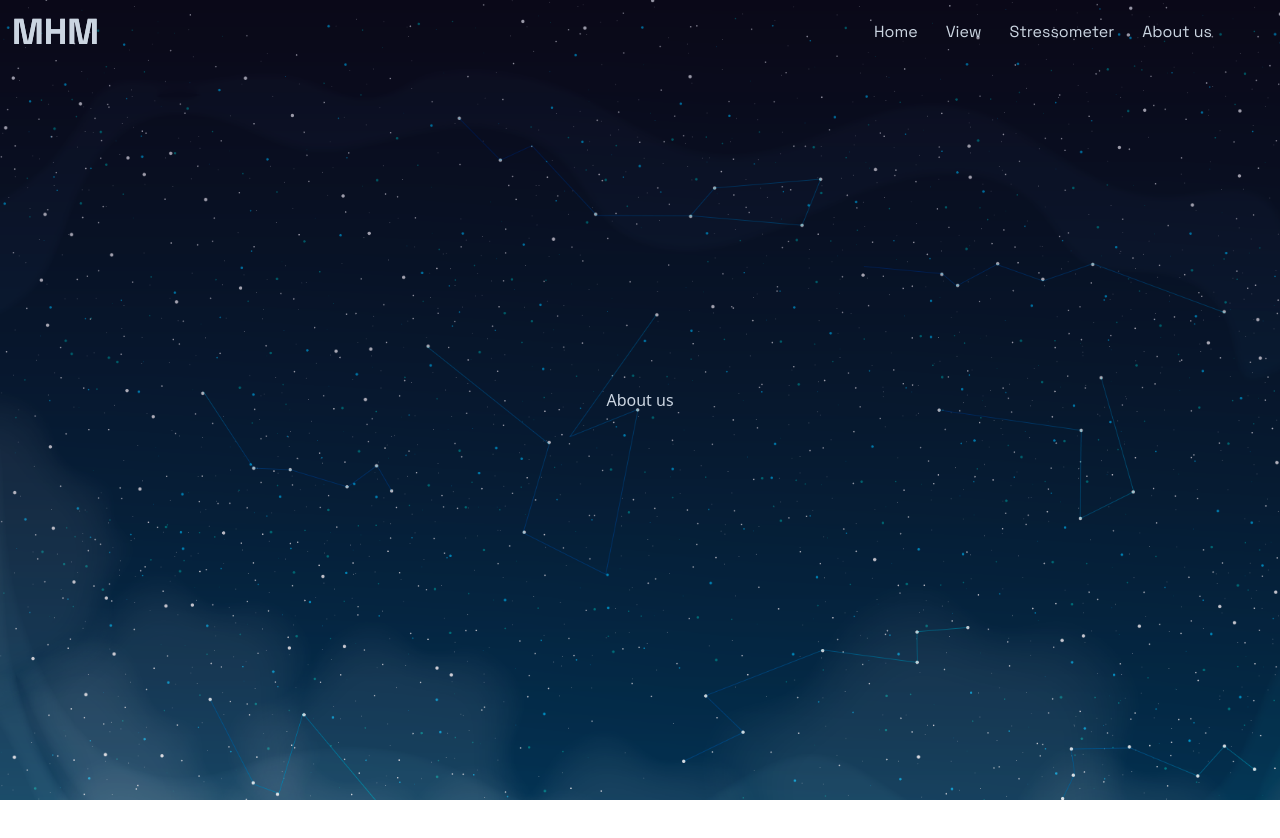
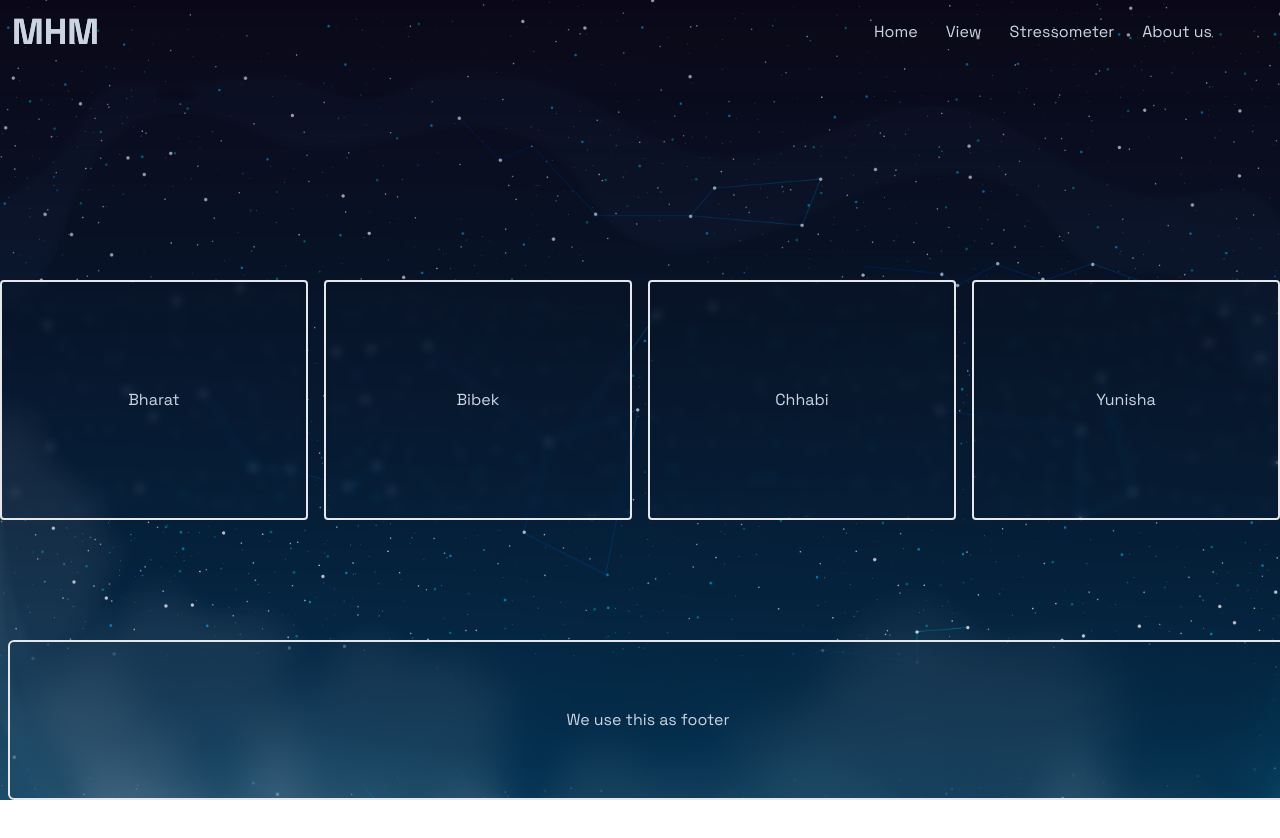
Before and after one commit to Menmymissus/mhm-nepal-health-qa, a React (Create React App) app in the folder mhmfrontendframework/: page /about in a window 1280 px wide. Shown: the top 838 px of the page. Built offline with nearby package versions, Linux system fonts and the light colour scheme.

Commit message:
About us ko

```diff
--- a/mhmfrontendframework/src/components/About.jsx
+++ b/mhmfrontendframework/src/components/About.jsx
@@ -1,10 +1,15 @@
 import background from '../assets/background.png';
+import Aboutprops from './Aboutprops';
 
 const About = () => {
   return (
-    <main className="absolute top-0 left-0 h-full w-full bg-cover text-slate-300 flex items-center justify-center" style={{backgroundImage:`url(${background})`}}>
-      <div className=' '>
-     <div>About us</div>
+    <main className="absolute top-0 left-0 h-full w-full bg-cover text-slate-300 flex items-center justify-center font-spaceGrotesk space-x-4" style={{backgroundImage:`url(${background})`}}>
+      <Aboutprops title="Bharat"/>
+      <Aboutprops title="Bibek"/>
+      <Aboutprops title="Chhabi"/>
+      <Aboutprops title="Yunisha"/>
+    <div className='h-[20vh] w-screen border-2 rounded-md backdrop-blur-lg absolute  bottom-0 flex items-center justify-center'>
+      We use this as footer
     </div>
     </main>
   )
--- /dev/null
+++ b/mhmfrontendframework/src/components/Aboutprops.jsx
@@ -0,0 +1,11 @@
+
+
+function Aboutprops({title}) {
+  return (
+    <div className='h-[30vh] w-[40vh] border-2 rounded sm items-center justify-center flex backdrop-blur-sm'>
+     <div>{title}</div>
+    </div>
+  )
+}
+
+export default Aboutprops;
--- a/mhmfrontendframework/src/components/Navbar.jsx
+++ b/mhmfrontendframework/src/components/Navbar.jsx
@@ -67,7 +67,7 @@ const Navbar = () => {
       <h1 className="text-4xl text-slate-300 font-bold font-spaceGrotesk ml-3 mt-[-32px]">
           MHM
         </h1>
-      <div className={!navActive ? "backdrop-blur-md  h-[50vh] w-[40%] mt-[-50px] border-2 border-slate-500 rounded-md text-slate-300 md:hidden ease-in-out" : "hidden ease-in-out"}>
+      <div className={!navActive ? "backdrop-blur-md  h-[50vh] w-[40%] mt-[-50px] border-2 border-slate-500 rounded-md text-slate-300 md:hidden transition ease-in-out" : "hidden ease-in-out"}>
       <h1 className="text-4xl text-slate-300 font-bold font-spaceGrotesk ml-3 mt-2.5">
           MHM
         </h1>
--- a/mhmfrontendframework/src/components/Stressometer.jsx
+++ b/mhmfrontendframework/src/components/Stressometer.jsx
@@ -809,7 +809,7 @@ const Stressometer = () => {
 
   return (
     <main className="absolute top-0 left-0 h-screen w-full flex items-center justify-center bg-cover text-slate-300" style={{backgroundImage:`url(${background})`}}>
-    <div className="font-spaceGrotesk border-slate-600 border-2 rounded-xl backdrop-blur-sm">
+    <div className="w-[90vh] font-spaceGrotesk border-slate-600 border-2 rounded-xl backdrop-blur-sm">
       <div className="font-spaceGrotesk">
         <form onSubmit={handleSubmit} className="step-form">
           <div className="form-group">
```
